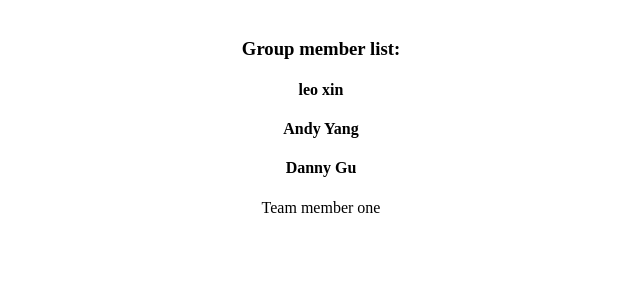
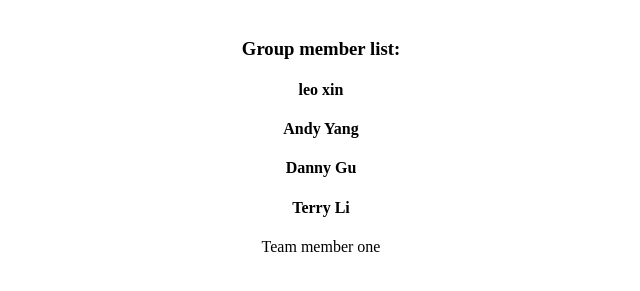
Before and after one commit to leoxin2016/leoxinSTAT220, a plain HTML site: page GroupMembers.html in a window 1280 px wide. Shown: the part 79-370 px from the top of the page, without its empty margins (319-959 px from the left). Drawn offline with Linux system fonts and the light colour scheme.

Commit message:
add Terry Li

```diff
--- a/GroupMembers.html
+++ b/GroupMembers.html
@@ -13,6 +13,7 @@
       <h4> leo xin </h4>
       <h4> Andy Yang </h4>
       <h4> Danny Gu</h4>
+      <h4> Terry Li</h4>
     <!-- Please put team members here -->
     <div>
         <p> Team member one </p>
```
